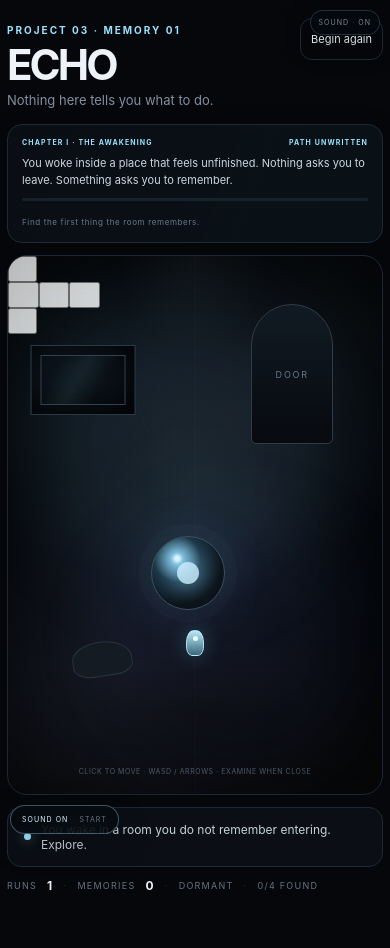
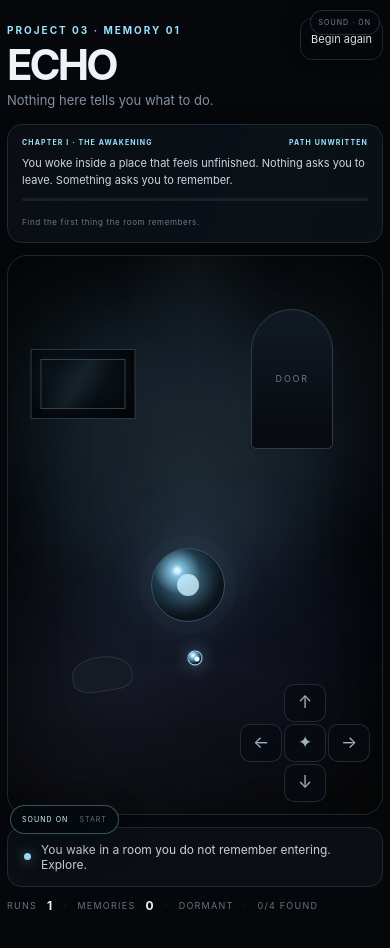
Before and after one commit to farixhere/echo, a Next.js app: page / in a window 390 px wide. Shown: the top 948 px of the page. Built offline with nearby package versions, Linux system fonts and the light colour scheme.

Commit message:
feat(echo): polish tactile feedback and mobile controls

```diff
--- a/app/globals.css
+++ b/app/globals.css
@@ -117,3 +117,104 @@
 @keyframes resonance{0%,100%{transform:scale(.97);opacity:.2}50%{transform:scale(1.02);opacity:.55}}
 @media(max-width:600px){.wall-crack{width:100px;height:60px}.rain-field i{height:55px}.memory-resonance{inset:11%}}
 @media(prefers-reduced-motion:reduce){.rain-field i,.memory-resonance{animation:none}.rain-field{opacity:.3}.memory-resonance{opacity:.3}}
+
+
+/* Stage 8 — game feel: responsive feedback, tactile motion, proximity, touch controls */
+.room{
+  --camera-x:0deg;
+  --camera-y:0deg;
+  transform:perspective(1200px) rotateX(var(--camera-y)) rotateY(var(--camera-x));
+  transition:transform .16s ease-out,filter .45s ease,box-shadow .55s ease;
+  touch-action:manipulation;
+}
+.room button{touch-action:manipulation}
+.room .game-gesture{
+  position:absolute;inset:0;pointer-events:none;z-index:18;
+  background:radial-gradient(circle at var(--pointer-x,50%) var(--pointer-y,50%),rgba(255,255,255,.035),transparent 22%);
+  opacity:.35;transition:opacity .25s;
+}
+.room:has(.player.near) .game-gesture{opacity:.55}
+.room.impact-soft{animation:echoSoftImpact .22s ease-out}
+.room.impact-strong{animation:echoStrongImpact .36s ease-out}
+.room .player{
+  width:15px;height:15px;border-radius:50%;
+  background:radial-gradient(circle at 35% 30%,#fff 0 7%,#9edfff 15%,#5b98b8 34%,transparent 68%);
+  box-shadow:0 0 18px rgba(143,214,255,.45),0 0 0 1px rgba(190,235,255,.12);
+  transform:translate(-50%,-50%) scale(1);
+  transition:left .16s ease-out,top .16s ease-out,transform .18s ease,filter .18s ease;
+  z-index:14;pointer-events:none;
+}
+.room .player.near{transform:translate(-50%,-50%) scale(1.35);filter:brightness(1.25)}
+.room .interact{
+  position:absolute;left:50%;bottom:44px;transform:translateX(-50%);
+  z-index:31;border:1px solid rgba(143,214,255,.28);border-radius:999px;
+  background:rgba(7,11,16,.88);backdrop-filter:blur(10px);
+  padding:10px 14px;color:#d7eaf5;font-size:10px;letter-spacing:.1em;
+  box-shadow:0 8px 30px rgba(0,0,0,.3);cursor:pointer;
+  animation:interactIn .2s ease-out;
+}
+.room .interact span{margin-left:10px;color:#718596;border-left:1px solid #334454;padding-left:10px}
+.room .interact:hover,.room .interact:focus-visible{border-color:var(--accent);transform:translateX(-50%) translateY(-2px)}
+.room .hint{position:absolute;left:50%;bottom:14px;transform:translateX(-50%);z-index:21;white-space:nowrap;color:#596878;font-size:9px;letter-spacing:.1em;pointer-events:none}
+.room .memory-path i{
+  position:absolute;width:4px;height:4px;border-radius:50%;background:#87c8e5;
+  opacity:.14;transform:translate(-50%,-50%);box-shadow:0 0 7px rgba(143,214,255,.2);
+  animation:pathFlicker 2.4s ease-in-out infinite;
+}
+.room .echo-figure{
+  width:24px;height:24px;border-radius:50%;position:absolute;transform:translate(-50%,-50%);
+  background:radial-gradient(circle,#d8f4ff 0 5%,rgba(143,214,255,.6) 16%,rgba(143,214,255,.12) 42%,transparent 70%);
+  box-shadow:0 0 24px rgba(143,214,255,.2);
+  transition:left .22s ease-out,top .22s ease-out,filter .2s,transform .2s;
+  z-index:13;pointer-events:none;filter:blur(.2px);
+}
+.room .echo-figure:after{
+  content:"";position:absolute;inset:9px 5px -7px;border-radius:50%;
+  background:linear-gradient(180deg,rgba(143,214,255,.18),transparent);
+  filter:blur(5px);
+}
+.room .echo-figure.close{transform:translate(-50%,-50%) scale(1.35);filter:brightness(1.35)}
+.room .echo-whisper{
+  position:absolute;left:50%;top:9%;transform:translateX(-50%);
+  z-index:22;color:rgba(173,214,233,.5);font-size:10px;letter-spacing:.12em;
+  text-transform:uppercase;pointer-events:none;animation:whisper 2.8s ease-in-out infinite;
+}
+.room .echo-state,.room .memory-counter{
+  position:absolute;z-index:22;top:14px;color:#627687;font-size:8px;letter-spacing:.14em;
+  pointer-events:none;
+}
+.room .echo-state{right:16px}
+.room .memory-counter{left:16px}
+.mobile-controls{display:none;position:absolute;right:12px;bottom:12px;z-index:32;gap:2px;flex-direction:column;align-items:center}
+.mobile-controls>div{display:flex;gap:2px}
+.mobile-controls button{
+  width:42px;height:38px;border:1px solid rgba(143,214,255,.16);border-radius:10px;
+  background:rgba(7,11,16,.75);color:#9fb2c1;font-size:17px;line-height:1;
+  backdrop-filter:blur(8px);cursor:pointer;
+}
+.mobile-controls button:active{transform:scale(.92);background:rgba(143,214,255,.1)}
+.ending-choice-card,.choice-card,.ending-card{
+  animation:cardIn .32s cubic-bezier(.2,.8,.2,1);
+}
+@keyframes echoSoftImpact{0%{filter:brightness(1)}45%{filter:brightness(1.09)}100%{filter:brightness(1)}}
+@keyframes echoStrongImpact{0%,100%{transform:perspective(1200px) rotateX(var(--camera-y)) rotateY(var(--camera-x)) translate3d(0,0,0)}18%{transform:perspective(1200px) rotateX(var(--camera-y)) rotateY(var(--camera-x)) translate3d(-3px,1px,0)}36%{transform:perspective(1200px) rotateX(var(--camera-y)) rotateY(var(--camera-x)) translate3d(3px,-1px,0)}54%{transform:perspective(1200px) rotateX(var(--camera-y)) rotateY(var(--camera-x)) translate3d(-2px,0,0)}72%{transform:perspective(1200px) rotateX(var(--camera-y)) rotateY(var(--camera-x)) translate3d(2px,0,0)}}
+@keyframes interactIn{from{opacity:0;transform:translateX(-50%) translateY(5px) scale(.96)}to{opacity:1;transform:translateX(-50%) translateY(0) scale(1)}}
+@keyframes pathFlicker{0%,100%{opacity:.08}50%{opacity:.25}}
+@keyframes whisper{0%,100%{opacity:.25;transform:translateX(-50%) translateY(0)}50%{opacity:.65;transform:translateX(-50%) translateY(-3px)}}
+@keyframes cardIn{from{opacity:0;transform:translateY(12px) scale(.97)}to{opacity:1;transform:translateY(0) scale(1)}}
+@media (max-width:700px){
+  .room{transform:none!important;min-height:560px}
+  .room .hint{display:none}
+  .mobile-controls{display:flex}
+  .room .interact{bottom:126px;left:auto;right:12px;transform:none}
+  .room .interact:hover,.room .interact:focus-visible{transform:translateY(-2px)}
+  .room .interact span{display:none}
+  .room .echo-whisper{top:7%;max-width:75%;text-align:center}
+  .room .echo-state,.room .memory-counter{top:auto;bottom:18px}
+  .room .echo-state{right:12px;bottom:98px}
+  .room .memory-counter{left:12px;bottom:18px}
+}
+@media (prefers-reduced-motion:reduce){
+  .room,.room .player,.room .echo-figure,.room .interact{transition:none}
+  .room.impact-soft,.room.impact-strong,.room .echo-whisper,.room .memory-path i,.ending-choice-card,.choice-card,.ending-card{animation:none}
+}
```
